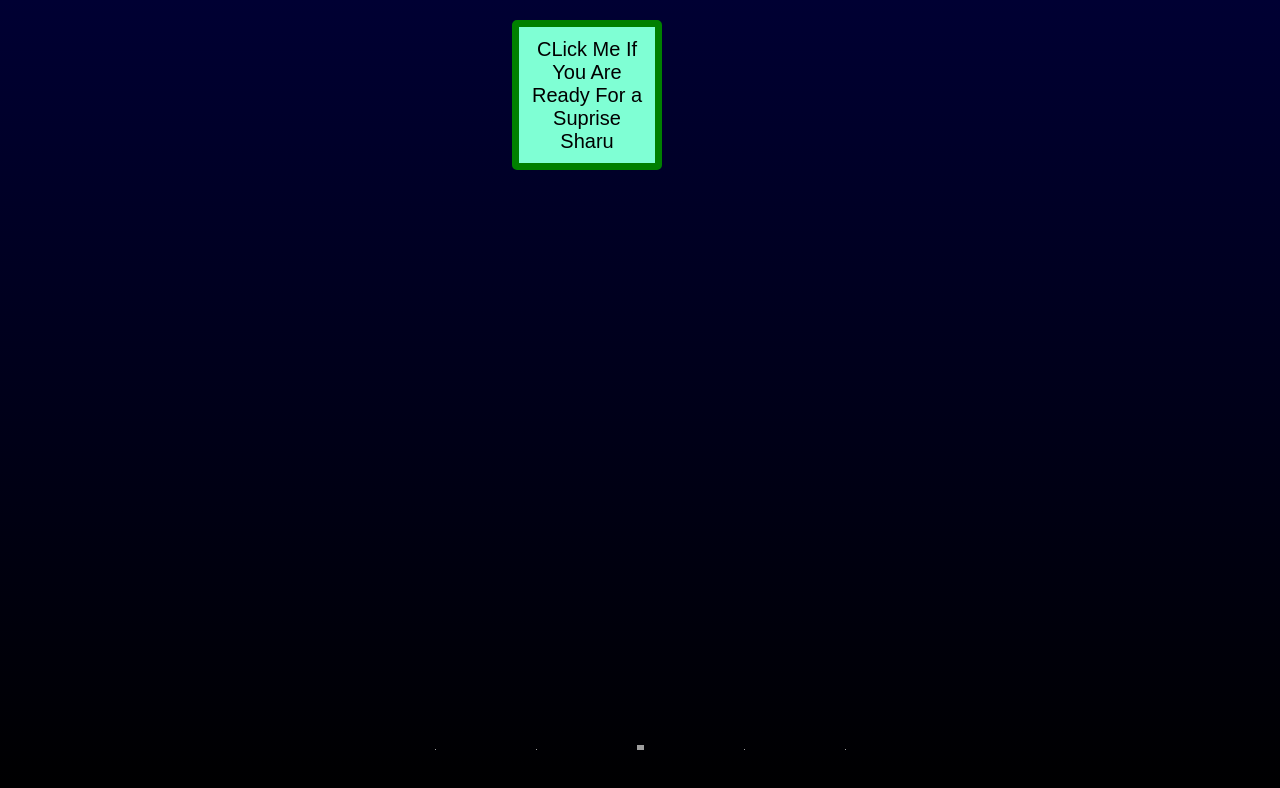
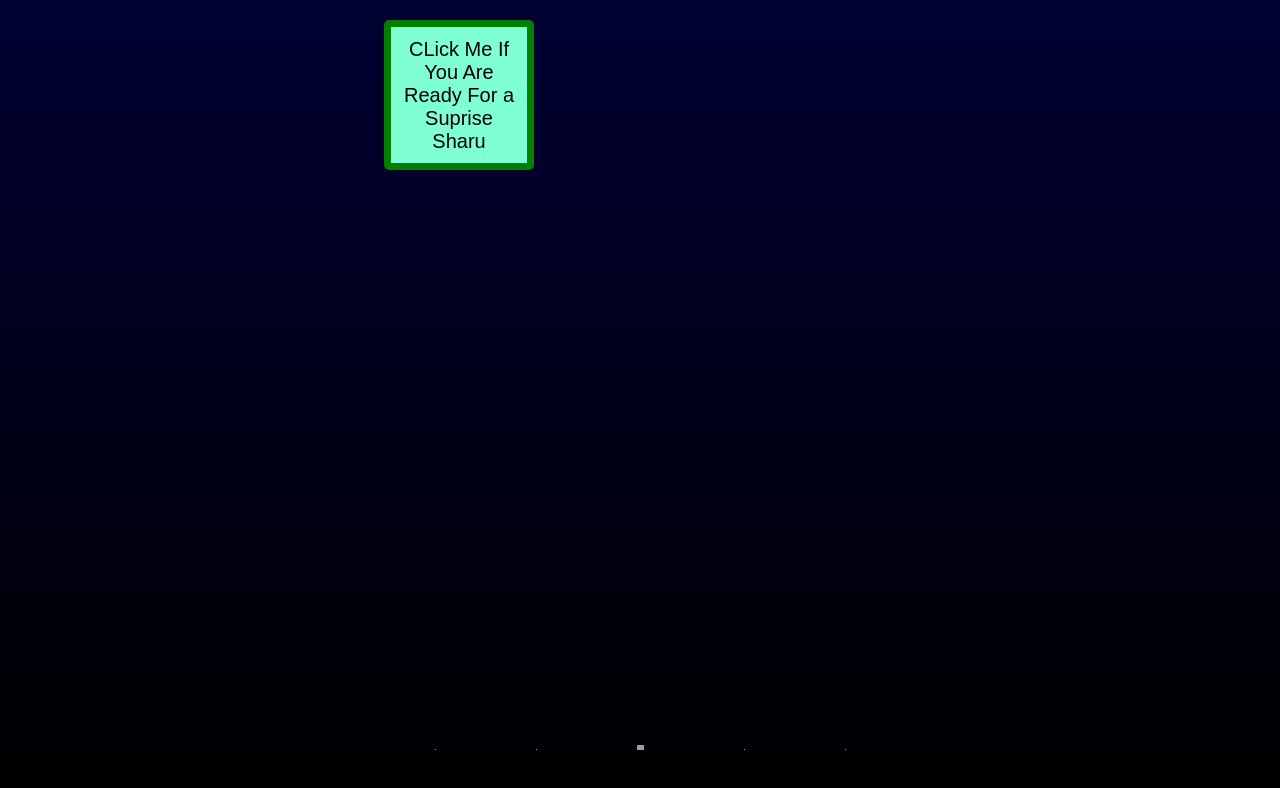
Before and after one commit to pavansweb/flowers, a plain HTML site: page index.html in a window 1280 px wide. Drawn offline with Linux system fonts and the light colour scheme; grey boxes are pictures that could not be loaded.

```diff
--- a/index.html
+++ b/index.html
@@ -30,7 +30,7 @@
             height: 150px;
             position: absolute;
             top: 20px;
-            left: 40vw;
+            left: 30vw;
             right: auto;
             padding: 10px 10px;
             font-size: 20px;
```
